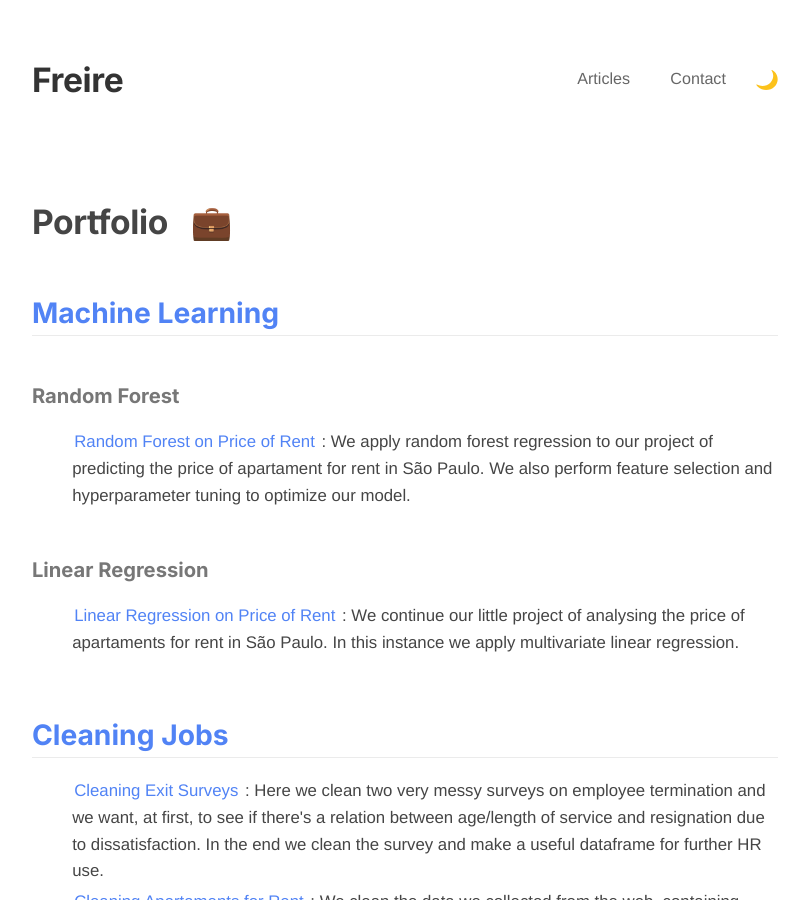
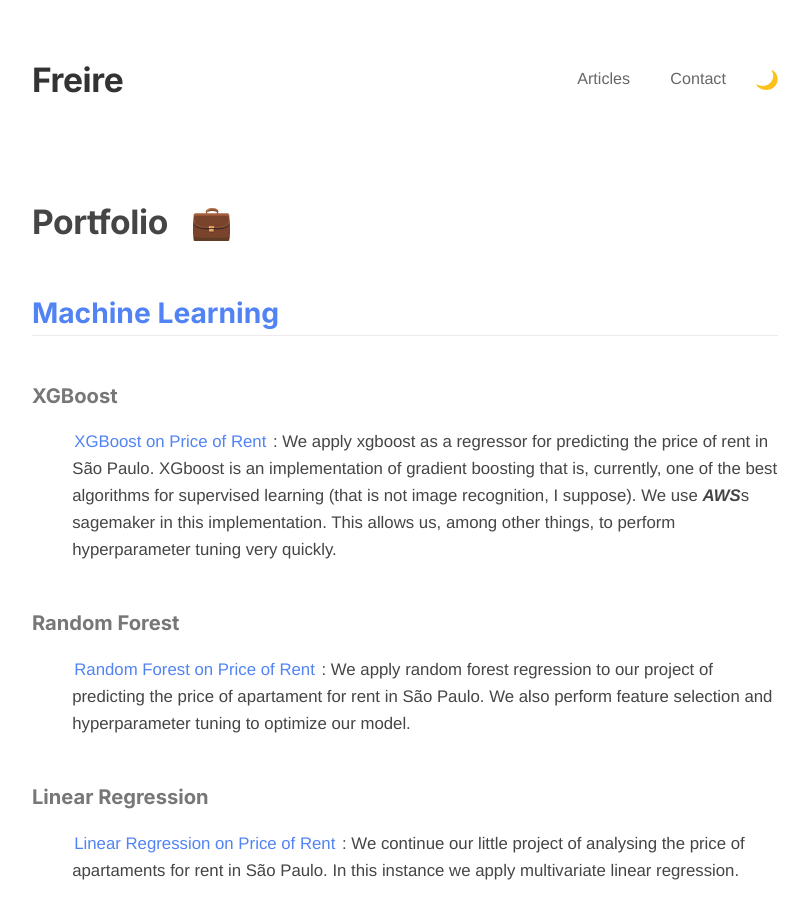
Before and after one commit to freirerene/freirerene.github.io, a Jekyll site: the page built from p.html, in a window 1280 px wide and 900 px high. Shown: the whole window, without its empty margins (235-1044 px from the left). Built offline with Jekyll 4.4.1, drawn with Linux system fonts in a browser that asks for light colours; nearby versions of some CDN libraries.

Commit message:
Update p.html

```diff
--- a/p.html
+++ b/p.html
@@ -10,6 +10,10 @@ layout: default
 	<div class="page">
 
 				<h2>Machine Learning</h2>
+		<h4>XGBoost</h4>
+		<ul>
+	    <li><a href="https://github.com/freirerene/apartamentos_python/blob/main/apartamentos_xgboost.ipynb", target="_blank">XGBoost on Price of Rent</a> : We apply xgboost as a regressor for predicting the price of rent in São Paulo. XGboost is an implementation of gradient boosting that is, currently, one of the best algorithms for supervised learning (that is not image recognition, I suppose). We use <i><b>AWS</b></i>s sagemaker in this implementation. This allows us, among other things, to perform hyperparameter tuning very quickly. </li>
+    </ul>
 		<h4>Random Forest</h4>
 		<ul>
 	    <li><a href="https://github.com/freirerene/apartamentos_python/blob/main/random_forest.ipynb", target="_blank">Random Forest on Price of Rent</a> : We apply random forest regression to our project of predicting the price of apartament for rent in São Paulo. We also perform feature selection and hyperparameter tuning to optimize our model.</li>
```
